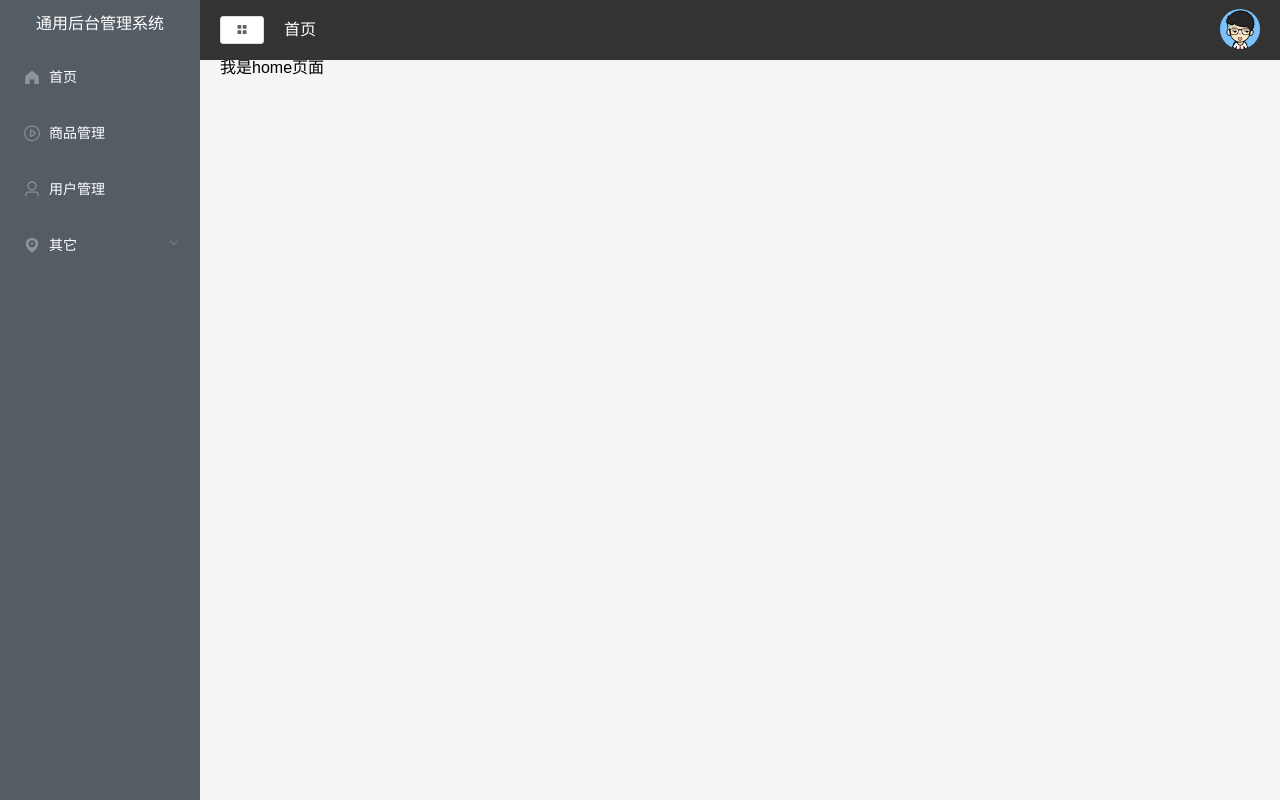
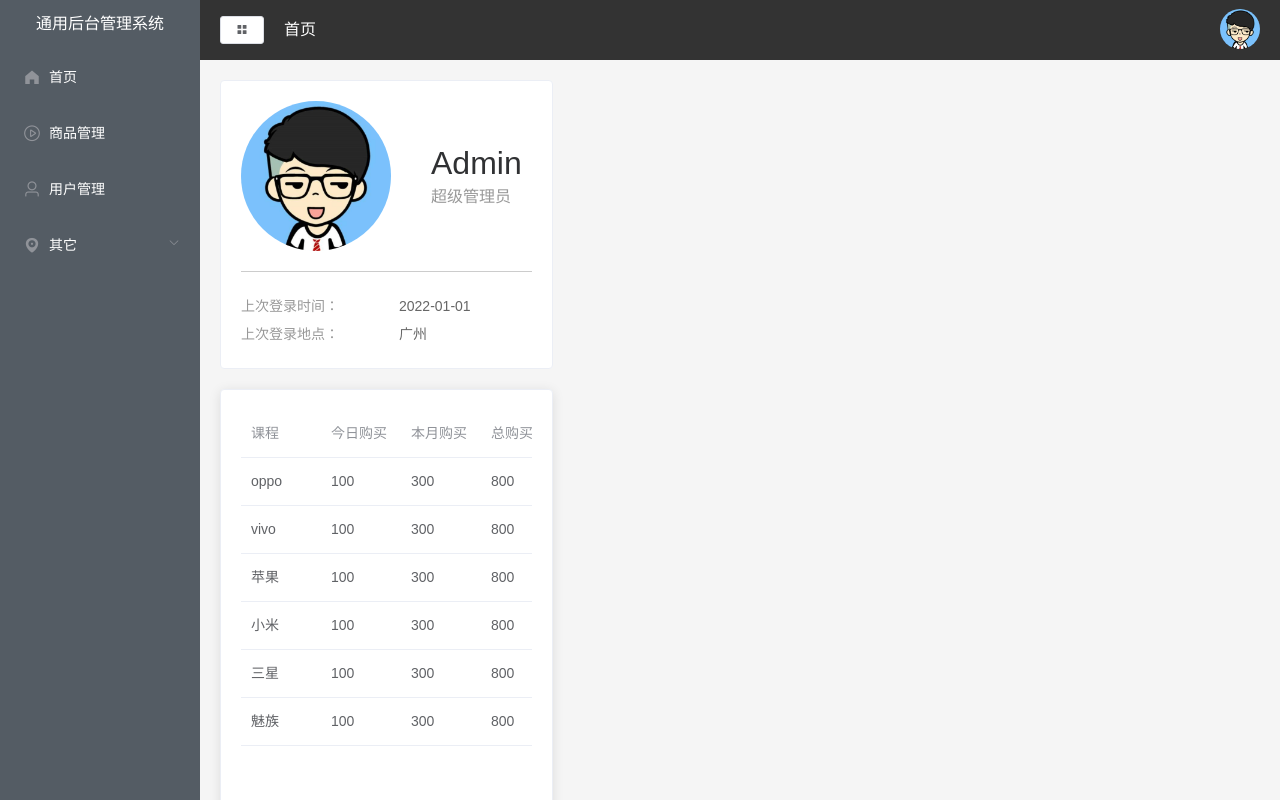
Before and after one commit to Jammillk/vue_manage, a Vue app: page /home in a window 1280 px wide. Built offline with nearby package versions, Linux system fonts and the light colour scheme.

Commit message:
feat:表单渲染数据

```diff
--- a/views/home/index.vue
+++ b/views/home/index.vue
@@ -1,12 +1,85 @@
 <template>
-  <div >我是home页面</div>
+  <el-row class="home" :gutter="20">
+    <el-col :span="8" style="margin-top: 20px">
+      <el-card shadow="hover">
+        <div class="user">
+          <img :src="userImg">
+          <div class="userinfo">
+            <p class="name">Admin</p>
+            <p class="access">超级管理员</p>
+          </div>
+        </div>
+        <div class="login-info">
+          <p>上次登录时间：<span>2022-01-01</span></p>
+          <p>上次登录地点：<span>广州</span></p>
+        </div>
+      </el-card>
+      <el-card style="margin-top: 20px; height: 460px">
+        <el-table :data="tableData">
+<!--prop对应对象中的键名   key是name、todayBuy这些       -->
+          <el-table-column
+              v-for="(val, key) in tableLabel"
+              :key="key"
+              :prop="key"
+              :label="val">
+          </el-table-column>
+        </el-table>
+      </el-card>
+    </el-col>
+  </el-row>
 </template>
 
 <script>
 export default {
   name: 'Home',
   data() {
-    return {}
+    return {
+      userImg: require('../../src/assets/images/user.png'),
+      tableData: [
+        {
+          name: 'oppo',
+          todayBuy: 100,
+          monthBuy: 300,
+          totalBuy: 800
+        },
+        {
+          name: 'vivo',
+          todayBuy: 100,
+          monthBuy: 300,
+          totalBuy: 800
+        },
+        {
+          name: '苹果',
+          todayBuy: 100,
+          monthBuy: 300,
+          totalBuy: 800
+        },
+        {
+          name: '小米',
+          todayBuy: 100,
+          monthBuy: 300,
+          totalBuy: 800
+        },
+        {
+          name: '三星',
+          todayBuy: 100,
+          monthBuy: 300,
+          totalBuy: 800
+        },
+        {
+          name: '魅族',
+          todayBuy: 100,
+          monthBuy: 300,
+          totalBuy: 800
+        }
+      ],
+      tableLabel: {
+        name: '课程',
+        todayBuy: '今日购买',
+        monthBuy: '本月购买',
+        totalBuy: '总购买'
+      }
+    }
   }
 }
 </script>
```
